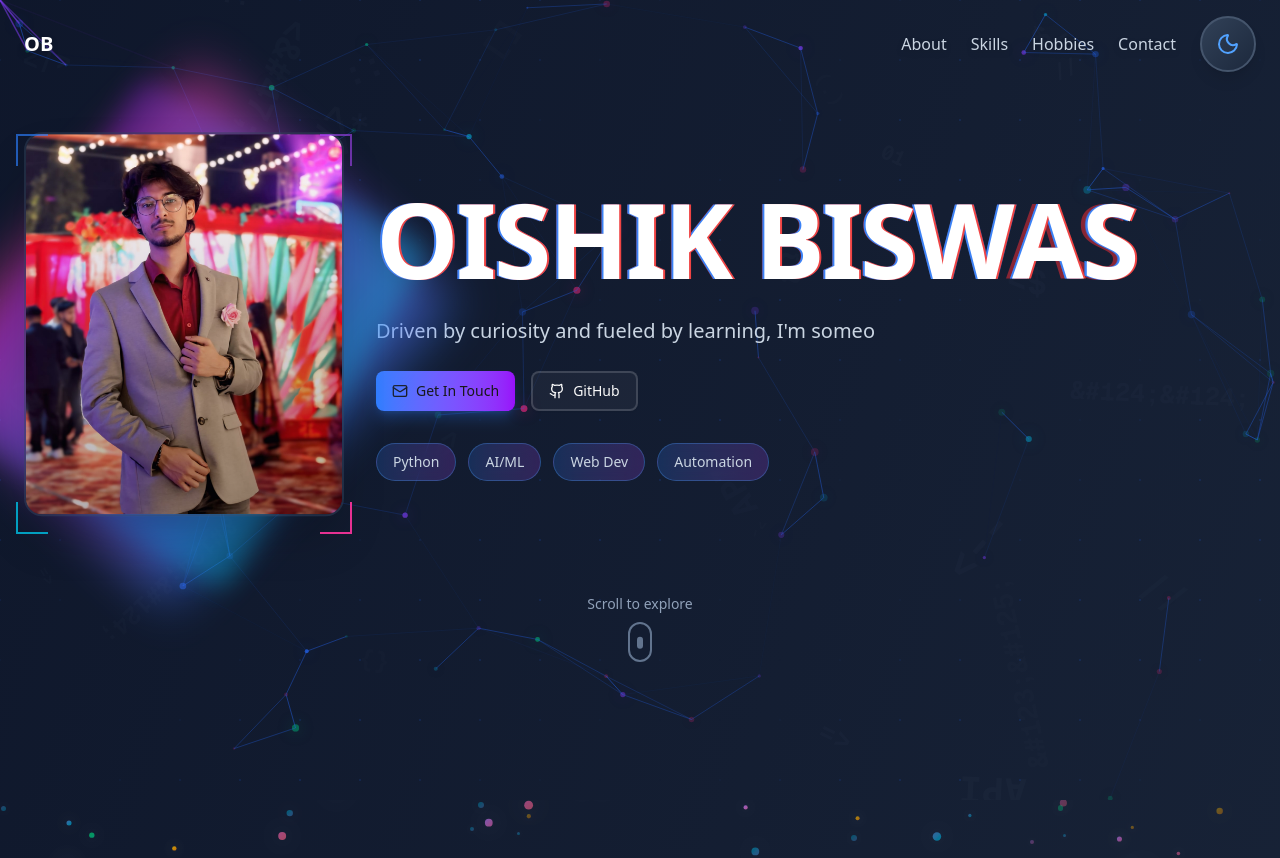
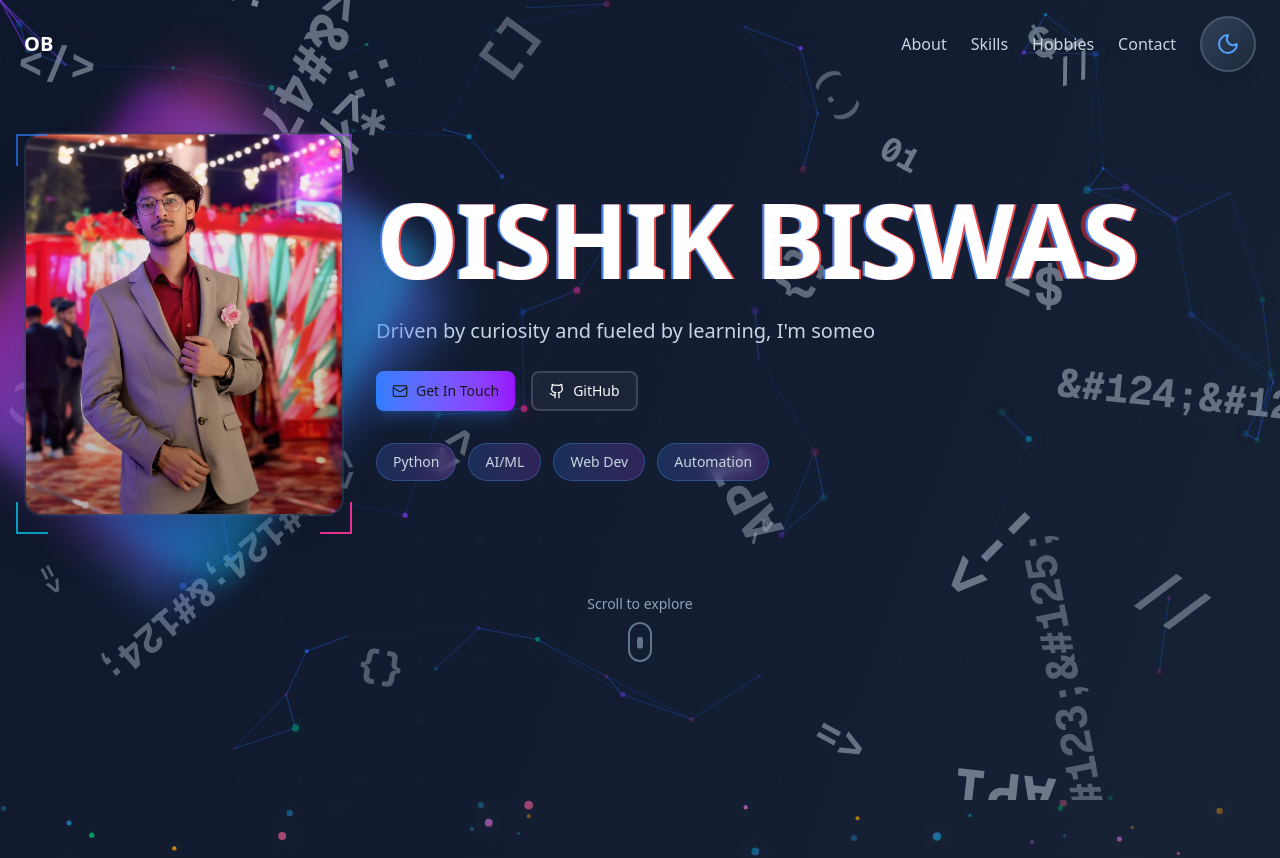
Before and after one commit to OishikBiswas123/portfolio--v2, a Next.js app: page / in a window 1280 px wide. Shown: the top 858 px of the page. Built offline with nearby package versions, Linux system fonts and the light colour scheme.

Commit message:
Make floating tech icons much more visible with higher opacity and contrast

```diff
--- a/src/components/floating-tech-icons.tsx
+++ b/src/components/floating-tech-icons.tsx
@@ -52,7 +52,7 @@ export function FloatingTechIcons() {
       type: icon.type,
       x: Math.random() * 100,
       y: Math.random() * 100,
-      size: Math.random() * 1.5 + 1,
+      size: Math.random() * 2 + 1.5,
       duration: Math.random() * 15 + 10,
       delay: Math.random() * 3,
       rotate: Math.random() * 360,
@@ -66,7 +66,7 @@ export function FloatingTechIcons() {
       {icons.map((icon) => (
         <motion.div
           key={icon.id}
-          className="absolute font-mono font-bold text-slate-400/20 dark:text-slate-500/20 select-none"
+          className="absolute font-mono font-bold text-slate-600/70 dark:text-slate-300/70 select-none"
           style={{
             left: `${icon.x}%`,
             top: `${icon.y}%`,
@@ -74,11 +74,11 @@ export function FloatingTechIcons() {
           }}
           initial={{ opacity: 0, scale: 0 }}
           animate={{
-            opacity: [0.1, 0.3, 0.1],
-            scale: [0.8, 1.2, 0.8],
-            rotate: [icon.rotate, icon.rotate + 15, icon.rotate],
-            y: [0, -40, 0],
-            x: [0, Math.random() * 30 - 15, 0],
+            opacity: [0.4, 0.8, 0.4],
+            scale: [0.9, 1.3, 0.9],
+            rotate: [icon.rotate, icon.rotate + 20, icon.rotate],
+            y: [0, -50, 0],
+            x: [0, Math.random() * 40 - 20, 0],
           }}
           transition={{
             duration: icon.duration,
```
